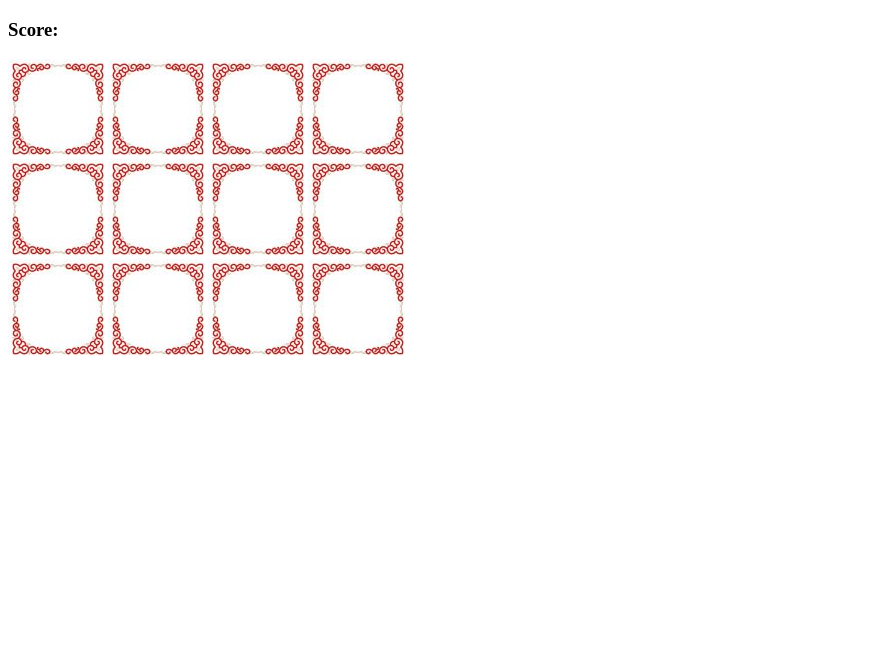
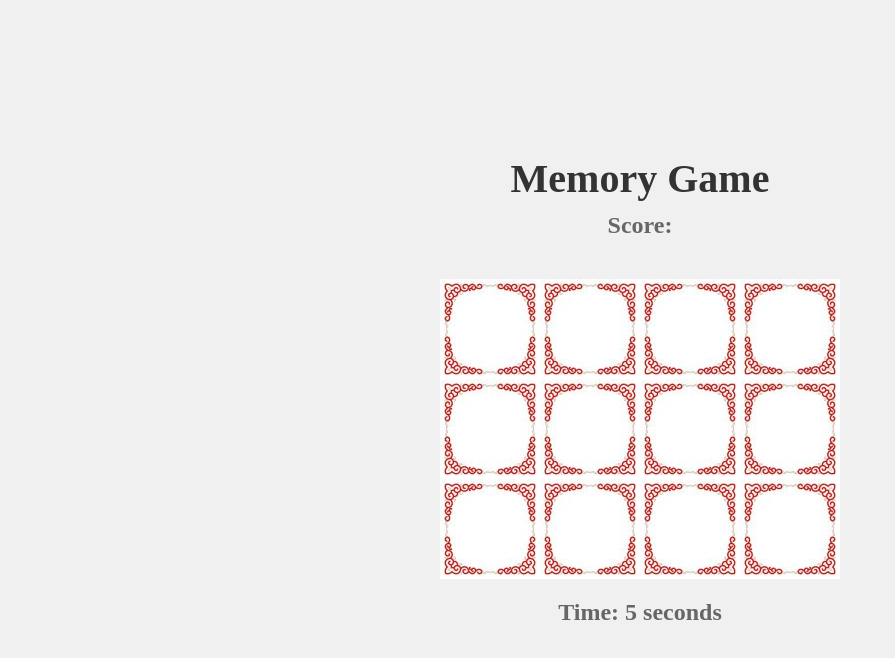
Before and after one commit to sadikshya2001/memory_game, a plain HTML site: page index.html in a window 1280 px wide. Shown: the whole page, without its empty margins (0-895 px from the left). Drawn offline with Linux system fonts and the light colour scheme.

Commit message:
updated apperance and added time calculation

```diff
--- a/app.js
+++ b/app.js
@@ -1,3 +1,5 @@
+
+
 document.addEventListener('DOMContentLoaded', () => {
 
     const cardArray = [
@@ -55,9 +57,26 @@ document.addEventListener('DOMContentLoaded', () => {
 
     const grid = document.querySelector('.grid')
     const resultDisplay = document.querySelector('#result')
+    const timerDisplay = document.querySelector('#timer')
     var cardsChosen = []
     var cardsChosenID = []
     var cardsWon = []
+    let startTime, timerInterval
+
+
+    // Start the timer
+    function startTimer() {
+        startTime = Date.now()
+        timerInterval = setInterval(() => {
+            const elapsedTime = Math.floor((Date.now() - startTime) / 1000)
+            timerDisplay.textContent = elapsedTime
+        }, 1000)
+    }
+
+    // Stop the timer
+    function stopTimer() {
+        clearInterval(timerInterval)
+    }
 
 
     //creating the main board
@@ -69,6 +88,7 @@ document.addEventListener('DOMContentLoaded', () => {
             card.addEventListener('click', flipcard)
             grid.appendChild(card)
         }
+        startTimer() // Start the timer when the board is created
     }
 
     //checking the match
@@ -77,14 +97,14 @@ document.addEventListener('DOMContentLoaded', () => {
         const optionOneId = cardsChosenID[0]
         const optionTwoId = cardsChosenID[1]
         if (cardsChosen[0] === cardsChosen[1]){
-            alert('Yay, You found a MATCH!!!')
+            //alert('Yay, You found a MATCH!!!')
             cards[optionOneId].setAttribute('src', 'images/white.jpg')
             cards[optionTwoId].setAttribute('src', 'images/white.jpg')
             cardsWon.push(cardsChosen)
         }else {
             cards[optionOneId].setAttribute('src', 'images/box.jpg')
             cards[optionTwoId].setAttribute('src', 'images/box.jpg')
-            alert('Sorry, Try again!')
+            //alert('Sorry, Try again!')
         }
 
         cardsChosen = []
@@ -92,6 +112,7 @@ document.addEventListener('DOMContentLoaded', () => {
         resultDisplay.textContent = cardsWon.length
         if(cardsWon.length === cardArray.length/2){
             resultDisplay.textContent = 'Time for a CELEBRATION! You found all the match. Congratulations!!'
+            stopTimer() // Stop the timer when the game is won
         }
 
     }
@@ -107,7 +128,4 @@ document.addEventListener('DOMContentLoaded', () => {
         }
     }
     createBoard()
-
-
-
 })
--- a/index.html
+++ b/index.html
@@ -8,9 +8,13 @@
     <script src="app.js"></script>
 </head>
 <body>
-    <h3>Score: <span id="result"></span></h3>
-    <div class="grid">
+    <div class="container">
+        <h1>Memory Game</h1>
+        <h3>Score: <span id="result"></span></h3>
+    <div class="grid"></div>
+    <h3 id="time">Time: <span id="timer">0</span> seconds</h3>
 
     </div>
+
 </body>
 </html>
--- a/style.css
+++ b/style.css
@@ -1,6 +1,42 @@
-.grid{
+body, html {
+    margin: 0;
+    padding: 0;
+    height: 100%;
+    display: flex;
+    justify-content: center;
+    align-items: center;
+    background-color: #f0f0f0; /* Optional background color */
+}
+
+.container {
+    display: flex;
+    flex-direction: column;
+    align-items: center;
+}
+
+h1{
+    margin: 0;
+    font-size: 2.5em;
+    color: #333;
+}
+
+h3 {
+    margin: 10px 0 20px 0;
+    font-size: 1.5em;
+    color: #666;
+}
+
+.grid {
     display: flex;
     flex-wrap: wrap;
     height: 300px;
     width: 400px;
+    background-color: #ffffff; /* Optional background color */
+    justify-content: center;
+    align-items: center;
+    margin-top: 20px; /* Optional margin to separate the score from the grid */
 }
+
+#time {
+    margin-top: 20px; /* Margin to separate the grid and the timer */
+}
```
